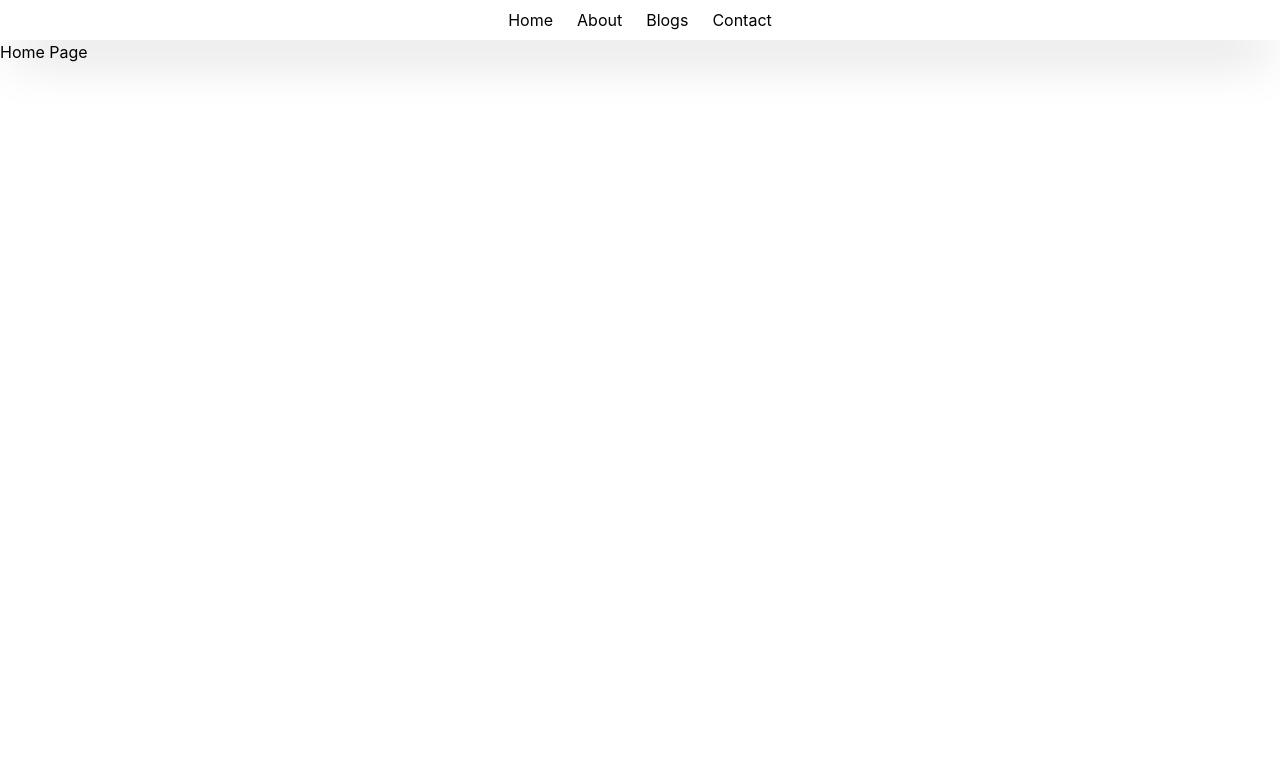
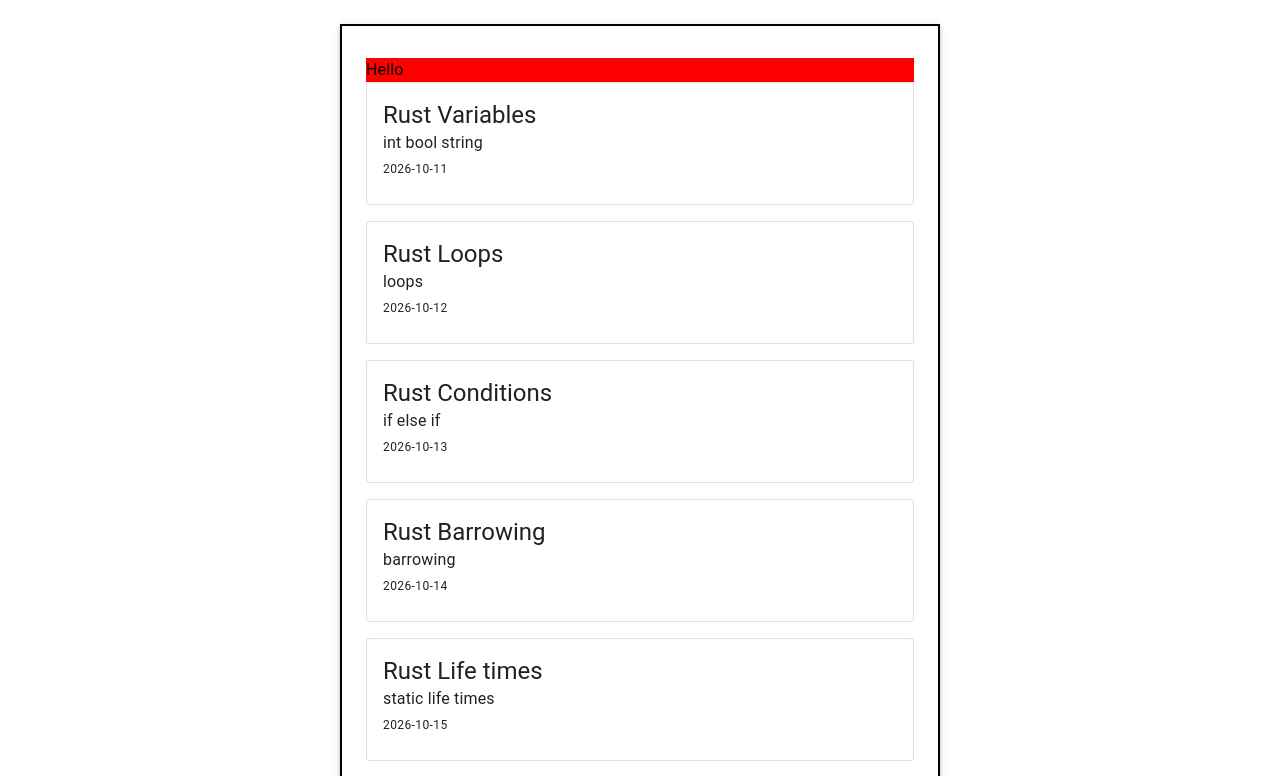
Before and after one commit to venkateshchary/pulumi-crator, a React (Vite) app in the folder frontend/: page / in a window 1280 px wide. Shown: the top 776 px of the page. Built offline with nearby package versions, Linux system fonts and the light colour scheme.

Commit message:
blog add

```diff
--- a/frontend/package.json
+++ b/frontend/package.json
@@ -10,6 +10,9 @@
     "preview": "vite preview"
   },
   "dependencies": {
+    "@emotion/react": "^11.14.0",
+    "@emotion/styled": "^11.14.1",
+    "@mui/material": "^9.5.0",
     "@tailwindcss/postcss": "^4.3.3",
     "postcss": "^8.5.26",
     "react": "^19.2.7",
--- a/frontend/src/App.tsx
+++ b/frontend/src/App.tsx
@@ -1,49 +1,29 @@
 import './App.css'
-import { BrowserRouter, Routes, Route, Link } from 'react-router-dom';
-import BlogList from './components/BlogList';
-import BlogDetail from './components/BlogDetail';
-
-function Home() {
-  return <h1>Home Page</h1>;
-}
-
-function About() {
-  return <h1>About Page</h1>;
-}
-
-function Contact() {
-  return <h1>Contact Page</h1>;
-}
-
+import { Box, Button, Container, Stack, Typography } from '@mui/material';
+import PostCard from './components/PostCard';
+import { posts } from './data/post';
 
 function App() {
-
+  const postCardData = {
+    title: "Hello",
+    excerpt: "install",
+    date: "2026-10-22",
+  }
   return (
-    <BrowserRouter>
-      { /* Navigation */}
-      <nav className='space-x-6 border-t-amber-300 shadow-2xl p-2 text-center'>
-        <Link to="/">Home</Link>
-        <Link to="/about">About</Link>
-        <Link to="/blog">Blogs</Link>
-        <Link to="/contact">Contact</Link>
-      </nav>
-
-      {/* Routes */}
-      <Routes>
-        <Route path="/" element={<Home />} />
-        <Route path="/blog" element={<BlogList />} />
-        <Route path="/blog/:slug" element={<BlogDetail />} />
-        <Route path="/about" element={<About />} />
-        <Route path="/contact" element={<Contact />} />
-      </Routes>
-      {/*<section className='bg-slate-900 text-white max-w-4xl text-center space-y-2 border-cyan-900 shadow-2xl mx-auto p-2'>
-        <h1 className='font-bold text-3xl'> Lets learn Tailwind!</h1>
-        <p className="loren">
-          Lorem ipsum, dolor sit amet consectetur adipisicing elit. Corrupti saepe dolore tenetur, perspiciatis explicabo, temporibus cupiditate minima veniam ad adipisci laudantium enim numquam amet velit repellendus pariatur quod? Beatae, perspiciatis.
-        </p>
-        <button className='border-amber-300 text-red-400 p-1'>submit</button>
-      </section>*/}
-    </BrowserRouter>
+    <Container maxWidth="sm"
+      sx={{mt:3, boxShadow:3, p:4, border:2}}>
+      <Box sx={{bgcolor:"red"}}>
+        <Typography variant='body1'> Hello </Typography>
+      </Box>
+      <Stack spacing={2}>
+        {posts.map((post) => (
+          <PostCard {...post} />
+        )
+        )}
+      <PostCard title='How to install ubuntu' excerpt='install it from' date='2026-10-20' />
+        <PostCard {...postCardData} />
+      </Stack>
+    </Container>
   )
 }
 
--- /dev/null
+++ b/frontend/src/components/PostCard.tsx
@@ -0,0 +1,20 @@
+import { Card, CardContent, Typography } from "@mui/material";
+
+
+interface PostCardProps {
+  title: string;
+  excerpt: string;
+  date: string;
+}
+export default function PostCard({title, excerpt, date}: PostCardProps) {
+
+  return (
+    <Card variant="outlined">
+      <CardContent>
+        <Typography variant="h5">{title}</Typography>
+        <Typography variant="body1">{excerpt}</Typography>
+        <Typography variant="caption" color="text.secondary">{date}</Typography>
+      </CardContent>
+    </Card>
+  );
+}
--- /dev/null
+++ b/frontend/src/data/post.ts
@@ -0,0 +1,14 @@
+export interface Post{
+  id: number;
+  title: string;
+  excerpt: string;
+  date: string;
+}
+
+export const posts: Post[] = [
+  { id: 1, title: "Rust Variables", excerpt: "int bool string", date: "2026-10-11" },
+  { id: 2, title: "Rust Loops", excerpt: "loops", date: "2026-10-12" },
+  { id: 3, title: "Rust Conditions", excerpt: "if else if", date: "2026-10-13" },
+  { id: 4, title: "Rust Barrowing", excerpt: "barrowing", date: "2026-10-14" },
+  {id: 5, title: "Rust Life times", excerpt:"static life times", date: "2026-10-15"},
+]
```
Also changed, not shown: 2 other files (tests, documents, lock files or other folders).
